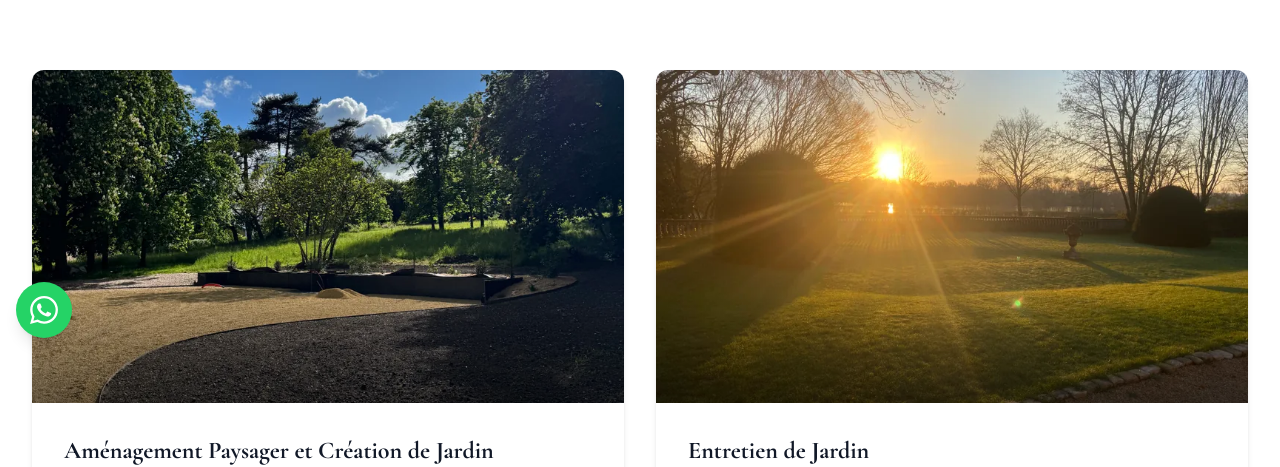
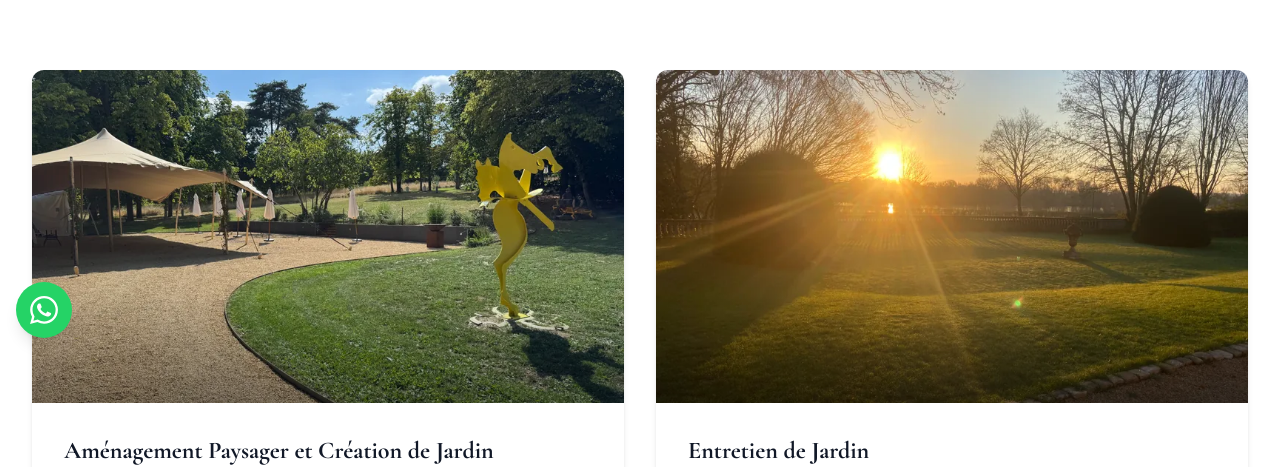
Before and after one commit to Bidiche49/art-des-jardins, a Next.js app in the folder apps/vitrine/: page /services in a window 1280 px wide. Shown: the part 438-905 px from the top of the page. Built offline with nearby package versions, Linux system fonts and the light colour scheme; no server answers.

Commit message:
imp(vitrine): hero paysagiste -> creation-9 (parc fini avec tente et sculpture)

```diff
--- a/apps/vitrine/src/app/paysagiste-angers/page.tsx
+++ b/apps/vitrine/src/app/paysagiste-angers/page.tsx
@@ -42,7 +42,7 @@ export default function PaysagisteAngersPage() {
 
       {/* Hero */}
       <HeroSection
-        imageSlug="creation-6"
+        imageSlug="creation-9"
         title="Paysagiste à Angers"
         subtitle="Art des Jardins, votre partenaire de confiance pour l'aménagement et la création de jardins à Angers et dans tout le Maine-et-Loire. Devis gratuit sous 48h."
       >
--- a/apps/vitrine/src/lib/images-manifest.ts
+++ b/apps/vitrine/src/lib/images-manifest.ts
@@ -450,7 +450,7 @@ export function getDefaultSrc(entry: ImageEntry, preferredWidth = 800): string {
 // Hero image mappings per page
 export const heroImages = {
   homepage: 'entretien-2',
-  'paysagiste-angers': 'creation-6',
+  'paysagiste-angers': 'creation-9',
   'elagage-angers': 'elagage-3',
   'entretien-jardin-angers': 'entretien-3',
   'abattage-angers': 'elagage-1',
@@ -459,7 +459,7 @@ export const heroImages = {
 
 // Service card image mappings
 export const serviceCardImages = {
-  paysagisme: 'creation-6',
+  paysagisme: 'creation-9',
   'entretien-jardin': 'entretien-3',
   elagage: 'elagage-2',
   abattage: 'elagage-1',
@@ -467,7 +467,7 @@ export const serviceCardImages = {
 
 // Service hero mappings for dynamic [serviceCity] pages
 export const serviceHeroImages: Record<string, string> = {
-  paysagiste: 'creation-6',
+  paysagiste: 'creation-9',
   'entretien-jardin': 'entretien-3',
   elagage: 'elagage-3',
   abattage: 'elagage-1',
```
Also changed, not shown: apps/vitrine/scripts/optimize-images.mjs (+4 -4 lines), apps/vitrine/public/images/og-paysagisme.jpg.
